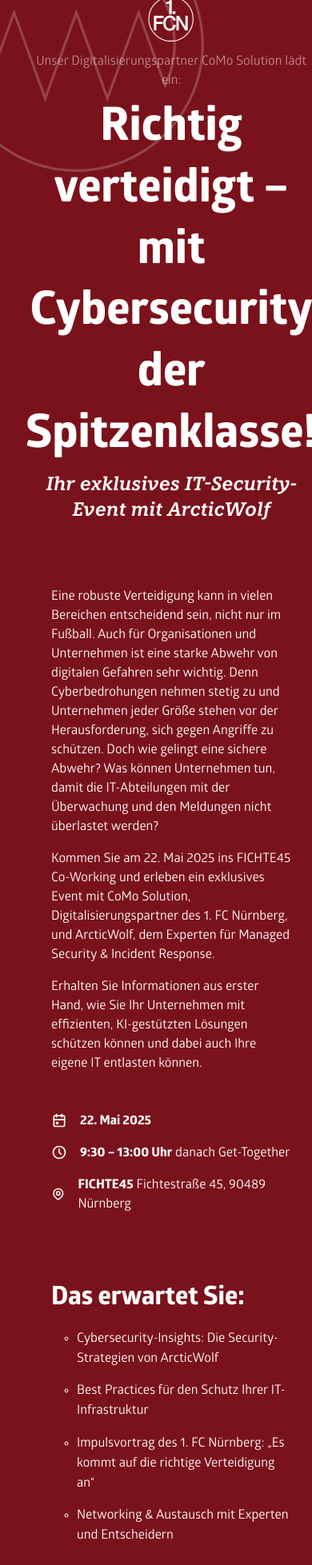
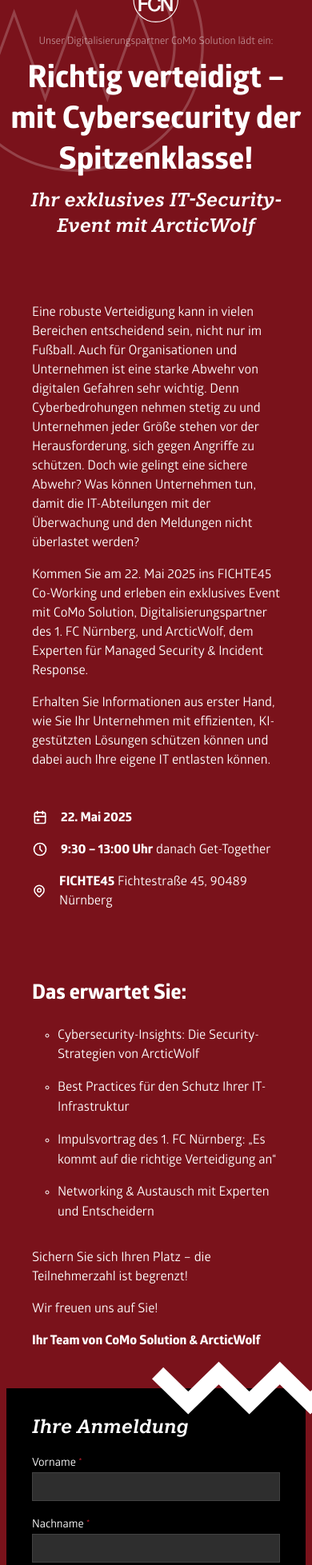
Before and after one commit to ericschmidt14/como-aw, a Next.js app: page / in a window 390 px wide. Shown: the part 40-1997 px from the top of the page at 80% size. Built offline with nearby package versions, Linux system fonts and the light colour scheme.

Commit message:
improve responsiveness

```diff
--- a/src/app/components/form.tsx
+++ b/src/app/components/form.tsx
@@ -23,7 +23,7 @@
 
   return !success ? (
     <Paper bg="rgb(0, 0, 0)" className="relative">
-      <div className="absolute -top-38 -right-32">
+      <div className="absolute -top-40 -right-32">
         <Image src="/bg3.svg" width="320" height="320" alt="Bg" />
       </div>
       <form
@@ -54,7 +54,7 @@
       >
         <div className="flex flex-col gap-4">
           <h4>Ihre Anmeldung</h4>
-          <div className="grid grid-cols-2 gap-4">
+          <div className="grid grid-cols-1 md:grid-cols-2 gap-4">
             <TextInput
               name="firstName"
               label="Vorname"
--- a/src/app/globals.css
+++ b/src/app/globals.css
@@ -91,4 +91,16 @@
 
 .dimmed {
   color: var(--dimmed);
+  font-size: 0.8rem;
 }
+
+@media (max-width: 640px) {
+  h1 {
+    font-size: 2.4rem;
+    line-height: 3.2rem;
+  }
+
+  h3 {
+    font-size: 1.6rem;
+  }
+}
--- a/src/app/page.tsx
+++ b/src/app/page.tsx
@@ -22,7 +22,7 @@
   ];
 
   return (
-    <div className="max-w-[1440px] mx-auto flex flex-col gap-16 p-8">
+    <div className="max-w-[1440px] mx-auto flex flex-col gap-16 p-2 sm:p-8">
       <header className="flex flex-col items-center text-center gap-2 pb-4">
         <Logo />
         <p className="dimmed">
```
